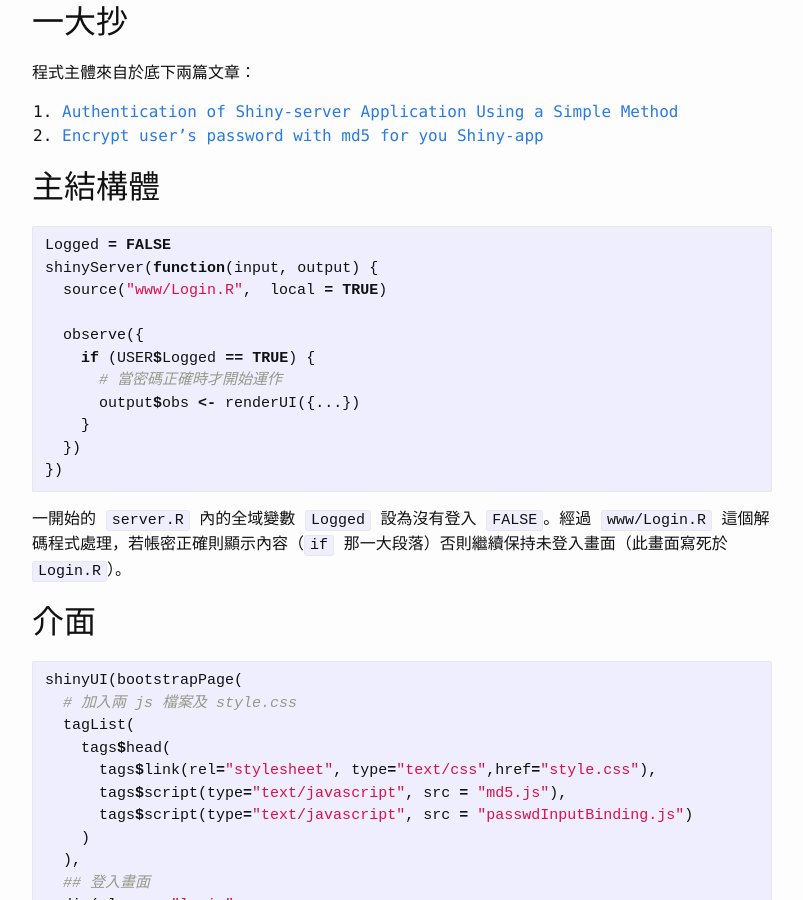
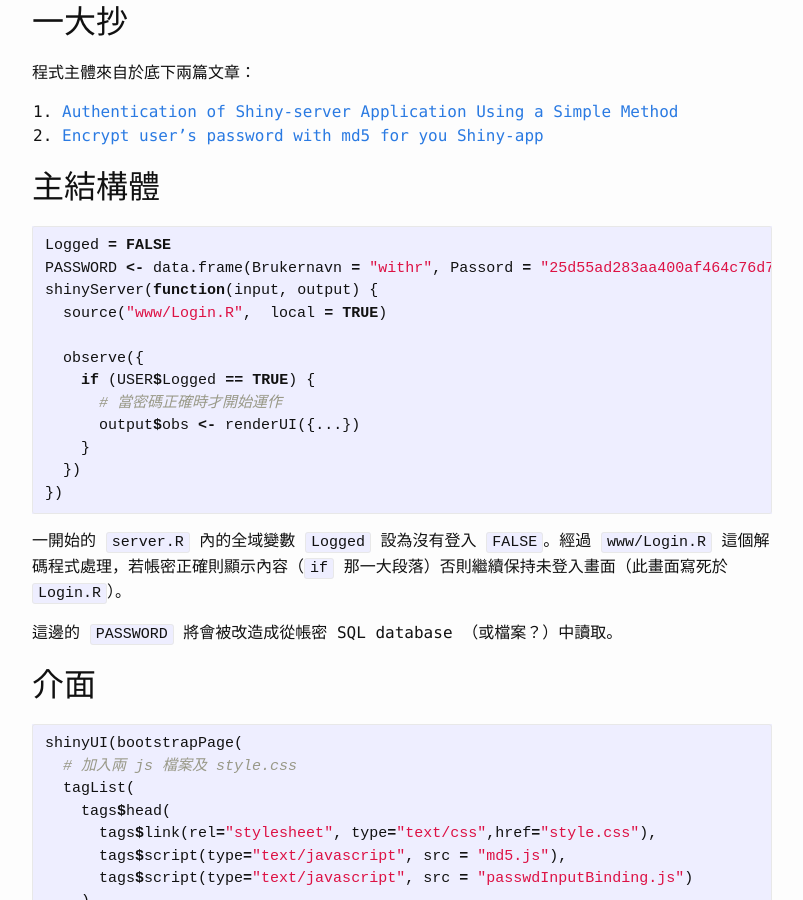
Before and after one commit to algaebrown/yfwu.github.io, a Jekyll site: the page built from _posts/datascience/2016-06-07-shiny-auth-1.md, in a window 1280 px wide and 900 px high, scrolled down 908 px. Shown: the whole window, without its empty margins (238-1041 px from the left). Built offline with Jekyll 4.4.1, drawn with Linux system fonts in a browser that asks for light colours; comment, search, counter and statistics services are not loaded.

Commit message:
password

````diff
--- a/_posts/datascience/2016-06-07-shiny-auth-1.md
+++ b/_posts/datascience/2016-06-07-shiny-auth-1.md
@@ -20,6 +20,7 @@ tags: [shiny, R]
 
 ``` R
 Logged = FALSE
+PASSWORD <- data.frame(Brukernavn = "withr", Passord = "25d55ad283aa400af464c76d713c07ad")
 shinyServer(function(input, output) {
   source("www/Login.R",  local = TRUE)
 
@@ -33,6 +34,8 @@ shinyServer(function(input, output) {
 ```
 
 一開始的 ``server.R`` 內的全域變數 ``Logged`` 設為沒有登入 ``FALSE``。經過 ``www/Login.R`` 這個解碼程式處理，若帳密正確則顯示內容（``if`` 那一大段落）否則繼續保持未登入畫面（此畫面寫死於 ``Login.R``）。
+
+這邊的 ``PASSWORD`` 將會被改造成從帳密 SQL database （或檔案？）中讀取。
 
 ## 介面
 
````
